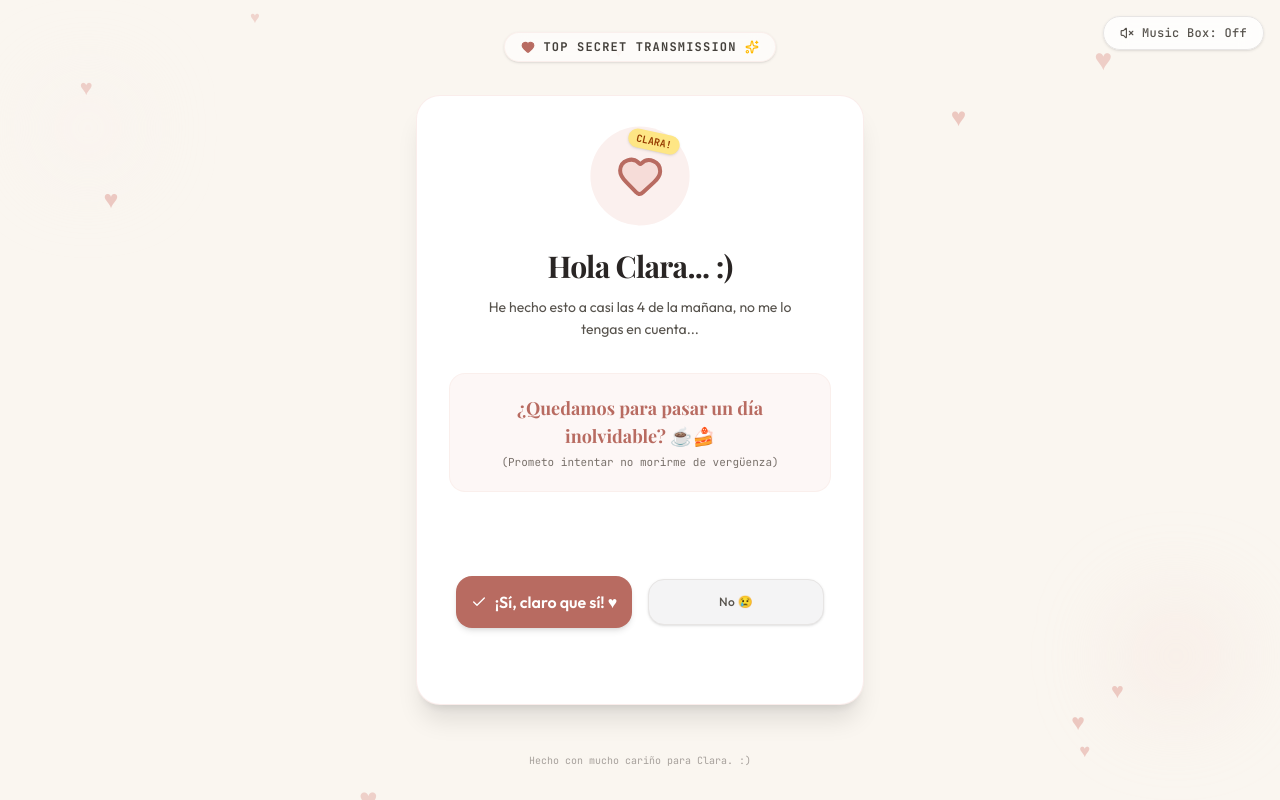
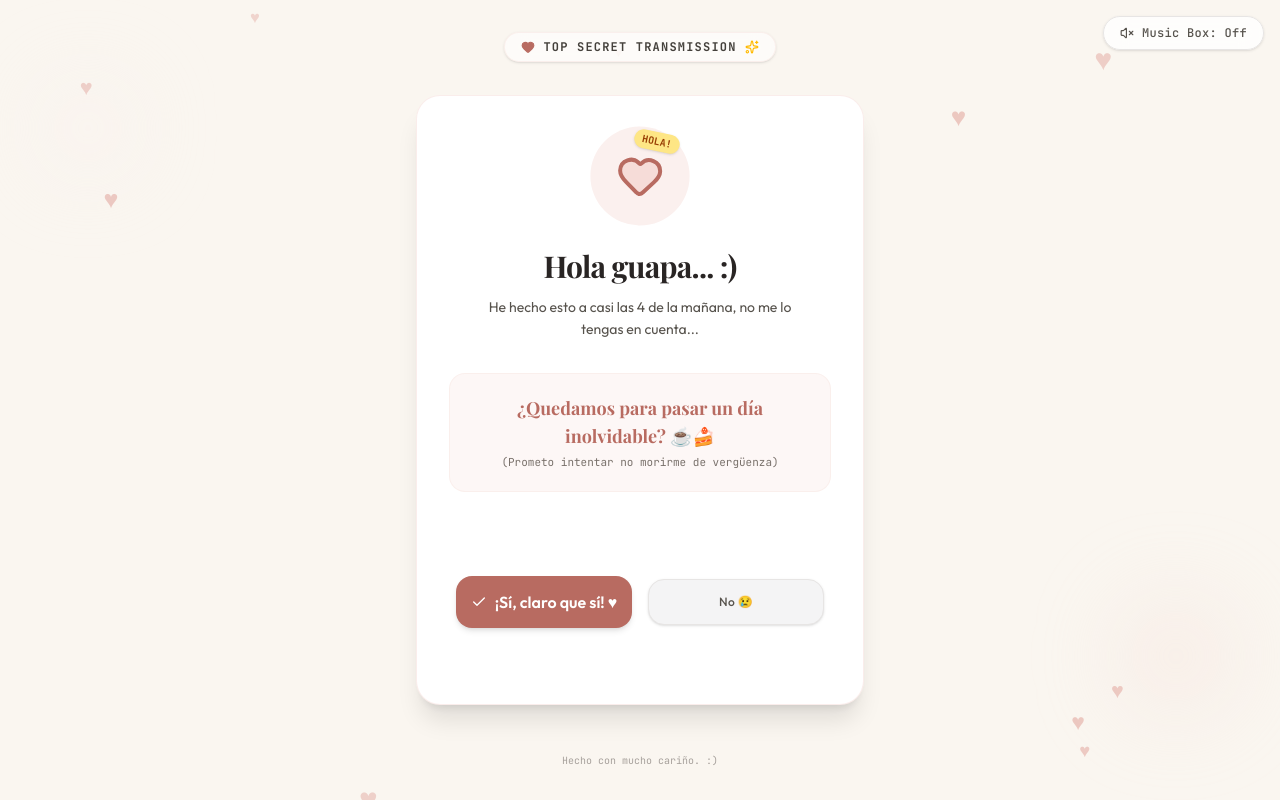
Before and after one commit to feelmyowned/Proyecto, a React (Vite) app: page / in a window 1280 px wide. Built offline with nearby package versions, Linux system fonts and the light colour scheme; a web font is replaced by a local one.

Commit message:
Actualizar App.tsx

```diff
--- a/src/App.tsx
+++ b/src/App.tsx
@@ -199,13 +199,13 @@ export default function App() {
                   <Heart className="w-12 h-12 text-blush-dark fill-blush-mid" />
                 </motion.div>
                 <div className="absolute top-1 right-2 bg-amber-200 text-amber-800 text-[10px] font-bold px-2 py-0.5 rounded-full rotate-12 shadow-sm font-mono">
-                  CLARA!
+                  HOLA!
                 </div>
               </div>
 
               {/* Title & Romantic Jargon */}
               <h1 className="font-serif text-3xl md:text-3xl text-stone-800 font-bold mb-3 tracking-tight">
-                Hola Clara... :)
+                Hola guapa... :)
               </h1>
               <p className="text-stone-600 text-sm leading-relaxed mb-8 font-sans max-w-xs mx-auto">
                 He hecho esto a casi las 4 de la mañana, no me lo tengas en cuenta...
@@ -257,7 +257,7 @@ export default function App() {
               {/* Counter Sassy Indicator footer */}
               {noCount > 0 && (
                 <p className="text-[11px] font-mono text-blush-dark/80 mt-4 transition-all animate-bounce">
-                  Clara ha intentado escabullirse {noCount} veces{noCount > 1 ? 's' : ''}! 🚫
+                  Ha intentado escabullirse {noCount} veces{noCount > 1 ? 's' : ''}! 🚫
                 </p>
               )}
             </motion.div>
@@ -412,7 +412,7 @@ export default function App() {
                       Ordenes recibidas! Obtendrás respuesta en un plazo de 6 a 8 semanas. 🧾✨
                     </h3>
                     <p className="text-xs text-stone-500 mt-2 max-w-xs mx-auto">
-                      Aquí están las opciones que ha elegido Clara, certificadas oficialmente:
+                      Aquí están las opciones que ha elegido, certificadas oficialmente:
                     </p>
                   </div>
 
@@ -434,7 +434,7 @@ export default function App() {
                       <motion.button
                         id="copy-text-btn"
                         onClick={() => {
-                          const summary = `Clara's Date Choice:\n- Vibe: ${selectedVibe === 'cafe' ? 'Bebida ☕' : selectedVibe === 'dinner' ? 'Comida y/o cena 🍽️' : '¡Aventura sorpresa! 🔮'}\n- Timing: ${selectedTiming === 'weekend' ? 'Un día de fin de semana 📅' : selectedTiming === 'weekday' ? 'Un día de semana ⏰' : 'Cuanto antes! ⚡'}\n- Note: ${customNote || 'None'}`;
+                          const summary = `Date Choice:\n- Vibe: ${selectedVibe === 'cafe' ? 'Bebida ☕' : selectedVibe === 'dinner' ? 'Comida y/o cena 🍽️' : '¡Aventura sorpresa! 🔮'}\n- Timing: ${selectedTiming === 'weekend' ? 'Un día de fin de semana 📅' : selectedTiming === 'weekday' ? 'Un día de semana ⏰' : 'Cuanto antes! ⚡'}\n- Note: ${customNote || 'None'}`;
                           navigator.clipboard.writeText(summary);
                           alert("¡¡Las opciones se han copiado al portapapeles, ya puedes enviármelas!! 💌");
                         }}
@@ -448,7 +448,7 @@ export default function App() {
                       <motion.button
                         id="share-instagram-btn"
                         onClick={() => {
-                          const summary = `Clara's Date Choice:\n- Vibe: ${selectedVibe === 'cafe' ? 'Bebida ☕' : selectedVibe === 'dinner' ? 'Comida y/o cena 🍽️' : '¡Aventura sorpresa! 🔮'}\n- Timing: ${selectedTiming === 'weekend' ? 'Un día de fin de semana 📅' : selectedTiming === 'weekday' ? 'Un día de semana ⏰' : 'Cuanto antes! ⚡'}\n- Note: ${customNote || 'None'}`;
+                          const summary = `Date Choice:\n- Vibe: ${selectedVibe === 'cafe' ? 'Bebida ☕' : selectedVibe === 'dinner' ? 'Comida y/o cena 🍽️' : '¡Aventura sorpresa! 🔮'}\n- Timing: ${selectedTiming === 'weekend' ? 'Un día de fin de semana 📅' : selectedTiming === 'weekday' ? 'Un día de semana ⏰' : 'Cuanto antes! ⚡'}\n- Note: ${customNote || 'None'}`;
                           navigator.clipboard.writeText(summary);
                           alert("¡Copiado! Ahora se abrirá Instagram para que puedas pegarlo y enviármelo por Direct Message 💌");
                           window.open("https://www.instagram.com/direct/inbox/", "_blank");
@@ -479,7 +479,7 @@ export default function App() {
       {/* Page Footer */}
       <footer id="app-footer" className="w-full text-center z-10 pt-4">
         <p className="text-[10px] font-mono text-stone-400">
-          Hecho con mucho cariño para Clara. :)
+          Hecho con mucho cariño. :)
         </p>
       </footer>
     </div>
```
